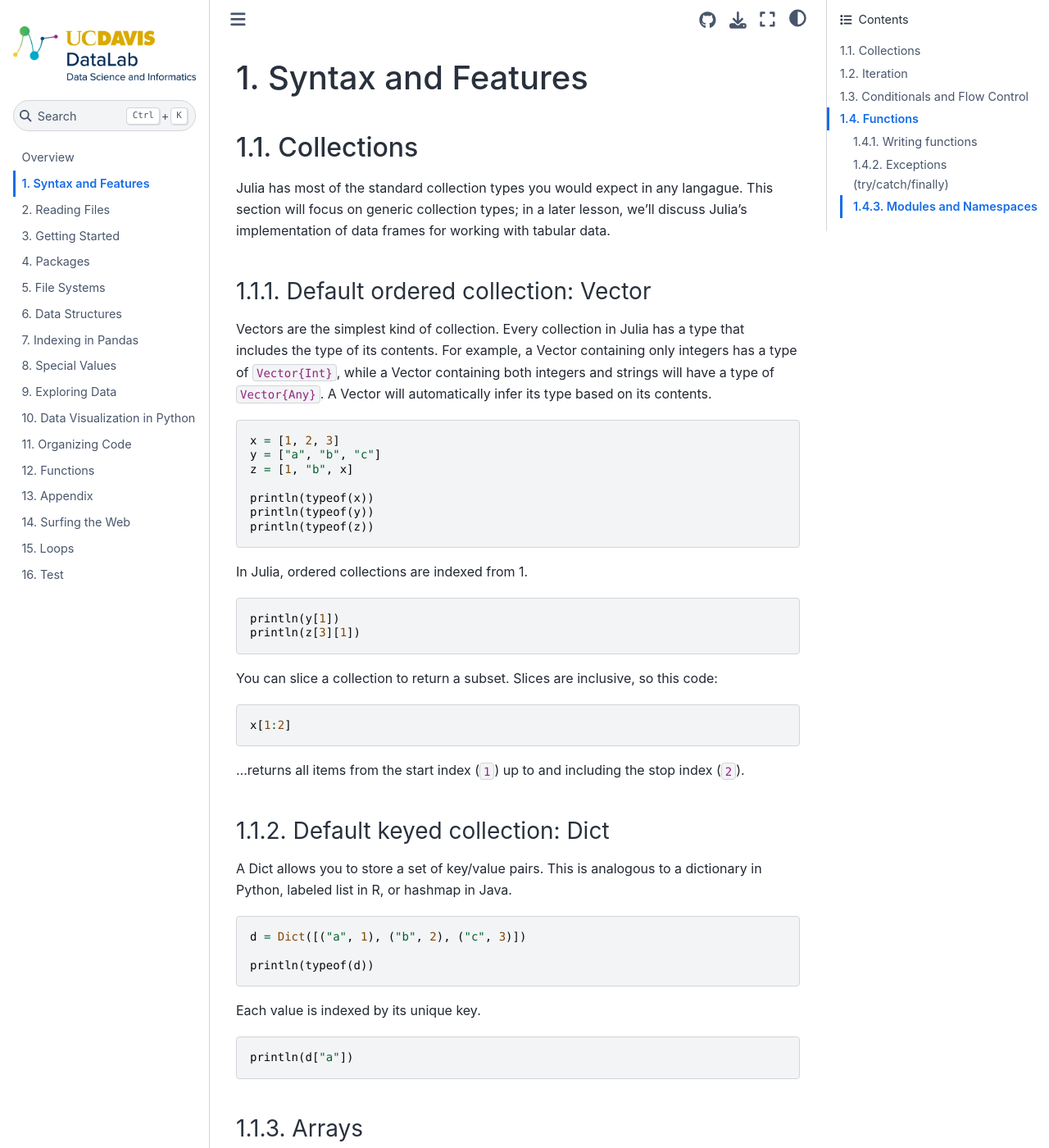
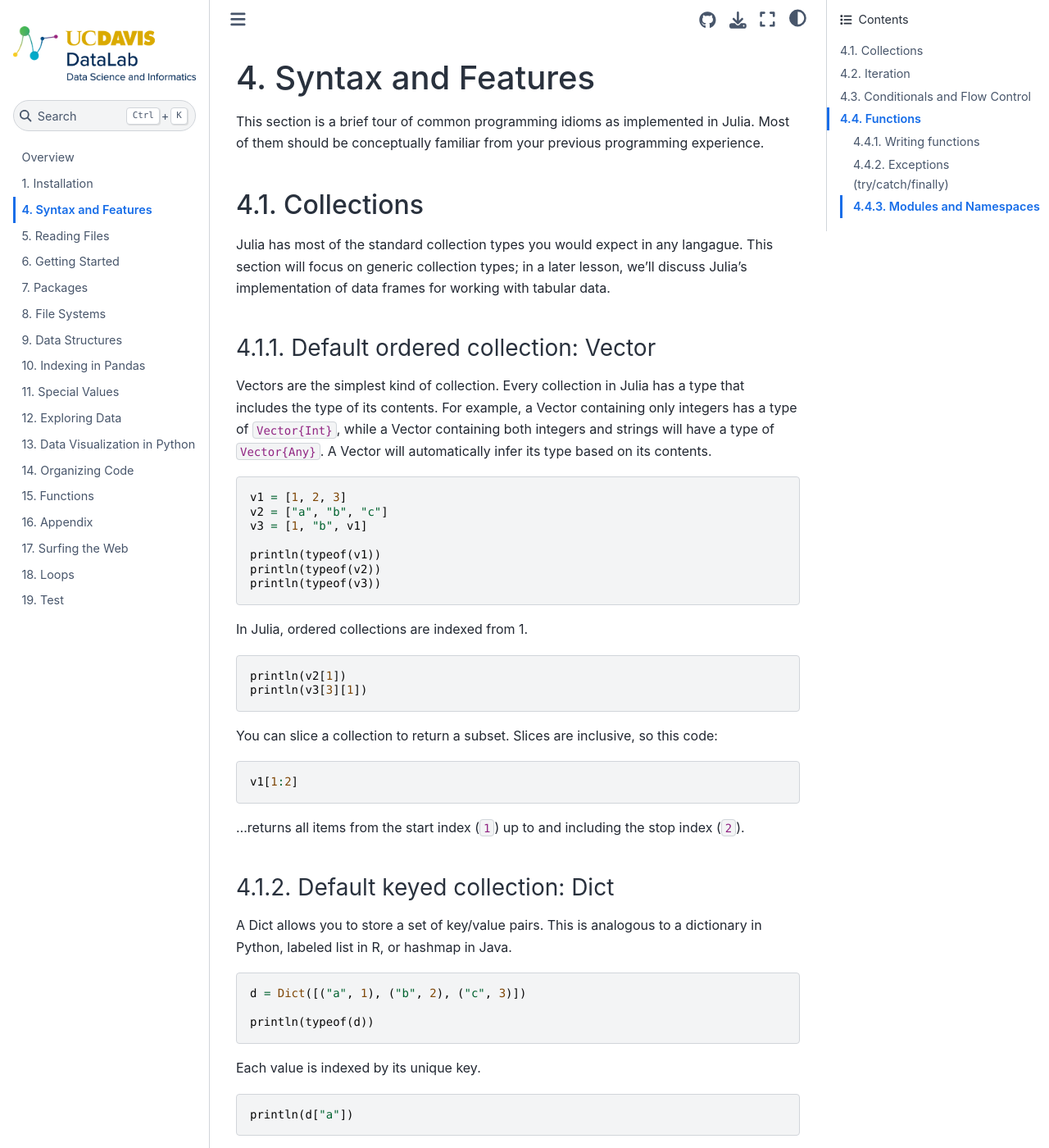
Before and after one commit to ucdavisdatalab/workshop_julia_basics, a Jupyter Book: the page built from chapters/21_syntax-features.md, in a window 1280 px wide and 1400 px high. Shown: the whole window at 82% size. Built offline with Jupyter Book 1.0.4 settings and Sphinx 7.4.7 and the Sphinx Book theme 1.1.4, drawn with Linux system fonts in a browser that asks for light colours; some of the changed text lies outside the part shown.

Commit message:
Introduction and updates to Syntax Features

````diff
--- a/_toc.yml
+++ b/_toc.yml
@@ -9,6 +9,7 @@
 
 # Chapters may be written in either Markdown or as Jupyter Notebooks
 chapters:
+  - file: chapters/20_introduction.md
   - file: chapters/21_syntax-features.md
   - file: chapters/22_reading-files.md
   - file: chapters/01_julia-basics.md
--- a/chapters/21_syntax-features.md
+++ b/chapters/21_syntax-features.md
@@ -19,6 +19,8 @@
 Syntax and Features
 ===================
 
+This section is a brief tour of common programming idioms as implemented in Julia. Most of them should be conceptually familiar from your previous programming experience.
+
 Collections
 -----------
 
@@ -28,24 +30,24 @@
 
 Vectors are the simplest kind of collection. Every collection in Julia has a type that includes the type of its contents. For example, a Vector containing only integers has a type of `Vector{Int}`, while a Vector containing both integers and strings will have a type of `Vector{Any}`. A Vector will automatically infer its type based on its contents.
 ```julia
-x = [1, 2, 3]
-y = ["a", "b", "c"]
-z = [1, "b", x]
+v1 = [1, 2, 3]
+v2 = ["a", "b", "c"]
+v3 = [1, "b", v1]
 
-println(typeof(x))
-println(typeof(y))
-println(typeof(z))
+println(typeof(v1))
+println(typeof(v2))
+println(typeof(v3))
 ```
 
 In Julia, ordered collections are indexed from 1.
 ```julia
-println(y[1])
-println(z[3][1])
+println(v2[1])
+println(v3[3][1])
 ```
 
 You can slice a collection to return a subset. Slices are inclusive, so this code:
 ```julia
-x[1:2]
+v1[1:2]
 ```
 ...returns all items from the start index (`1`) up to and including the stop index (`2`).
 
````
Also changed, not shown: other parts of chapters/21_syntax-features.md (+4 -4 lines), chapters/20_introduction.md (added, +77 -0 lines).
